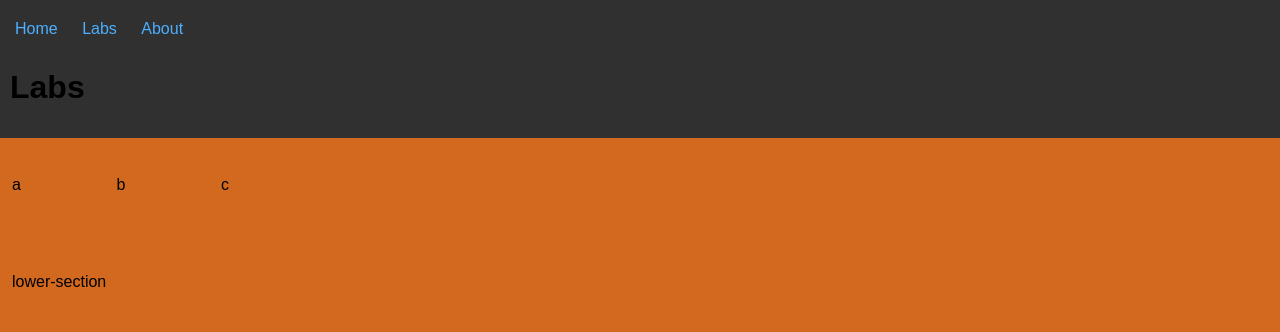
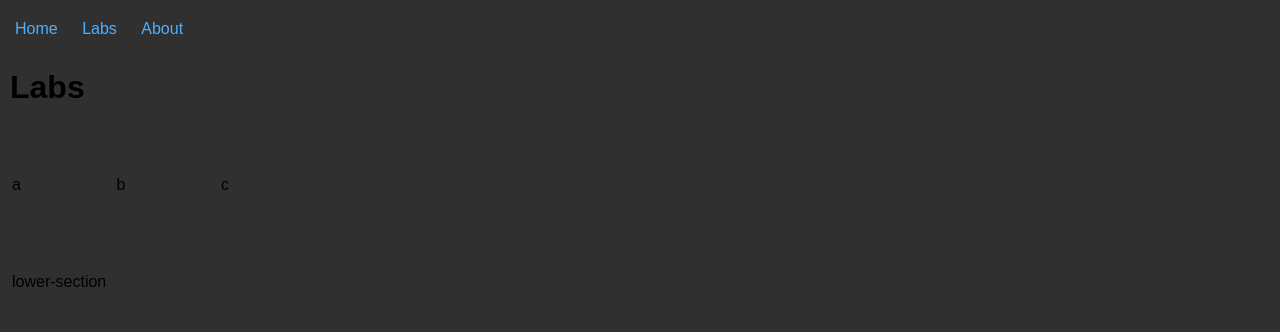
Before and after one commit to Slotheacientone/Slotheacientone.github.io, a plain HTML site: page pages/labs.html in a window 1280 px wide. Drawn offline with Linux system fonts and the light colour scheme.

Commit message:
css file

```diff
--- a/style.css
+++ b/style.css
@@ -1,7 +1,7 @@
 body{
     margin: 0;
     padding: 0;
-    background: chocolate;
+    background: hsl(240, 1%, 19%);
     font-family: Arial, Helvetica, sans-serif;
 
 }
@@ -23,7 +23,7 @@ header{
 section{
     margin: 0;
     padding: 3% 12px;
-    background: chocolate;
+    background: hsl(240, 1%, 19%);
 }
 
 section.body{
```
